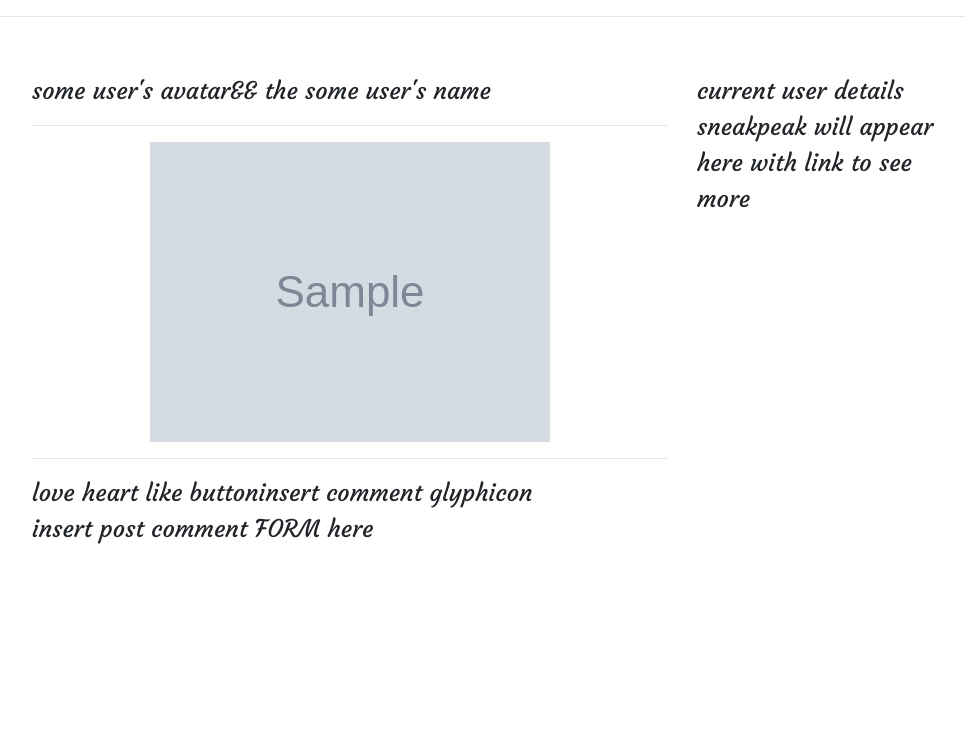
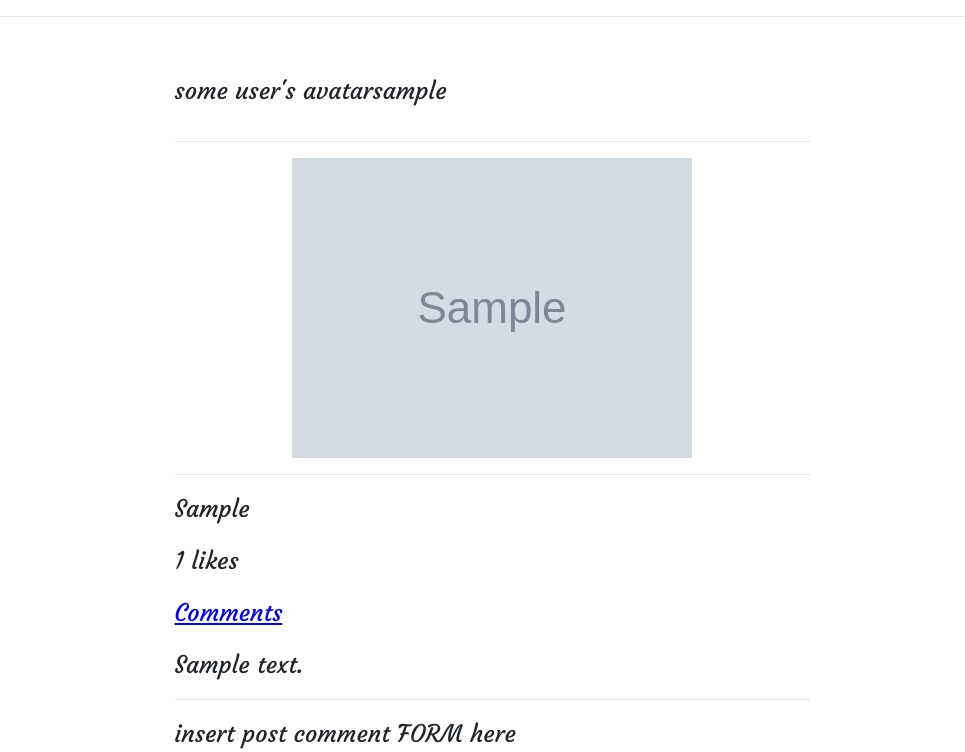
Before and after one commit to rknyra/insta-klooni, a Django app: page /home/ in a window 1280 px wide. Shown: the part 116-868 px from the top of the page, without its empty margins (148-1113 px from the left). Before the commit the page ends 660 px from the top, so only its background shows below. Run offline with Django 3.2, Linux system fonts and the light colour scheme; a user stored in the database is signed in; tables that the repository leaves empty hold one stand-in row (values such as "Sample post"); grey boxes marked "Sample" are stand-in pictures; some libraries are stand-ins or nearby versions; some web fonts are replaced.

Commit message:
retrieve the image likes and comments from the database and display them on the application's homepage

```diff
--- a/instaklooni/settings.py
+++ b/instaklooni/settings.py
@@ -65,6 +65,7 @@
                 'django.template.context_processors.request',
                 'django.contrib.auth.context_processors.auth',
                 'django.contrib.messages.context_processors.messages',
+
             ],
         },
     },
--- a/klooni/templates/klooni_pages/home.html
+++ b/klooni/templates/klooni_pages/home.html
@@ -14,8 +14,8 @@
 <div class='col-xs-7 col-sm-7 col-md-7 col-lg-7'>
 
 <div class='d-inline-flex'>
-<div> some user's avatar </div>
-<div> && the some user's name</div>
+<p> some user's avatar </p>
+<p> {{ item.profile}} </p>
 </div>
 <hr>
 
@@ -23,19 +23,30 @@
 <img src="{{item.image}}" alt='image'>
 </div>
 <hr>
-<div class='d-inline-flex'>
-<div> love heart like button </div>
-<div> insert comment glyphicon </div>
+<div>
+<p> {{ item.caption }} </p>
+<p> {{item.likes}} likes </p>
+<p class='blueUnderline'>Comments</p>
+<div> {{item.comments}} </div>
 </div>
-
+<hr>
 <div>
 insert post comment FORM  here
 </div>
 
+
+{% empty %}
+  <div class="row">
+    <h2 class="text-center">No photos or vidieos posted yet <a href='/'> How about you post some... </a></h2>
+  </div>
+
+
 </div>
 
 <div class='col-xs-3 col-sm-3 col-md-3 col-lg-3'>
-current user  details sneakpeak will appear here with link to see more
+{% if user.is_authenticated %}
+<p><strong> {{ user.username }} </strong></p>
+{% endif %}
 </div>
 
 
--- a/klooni/views.py
+++ b/klooni/views.py
@@ -2,6 +2,7 @@
 from django.contrib.auth import login, views, forms
 from django.contrib.auth.decorators import login_required
 from .models import Profile, Image
+from django.contrib.auth.models import User
 
 
 #landing page
@@ -13,4 +14,6 @@
 @login_required(login_url='/accounts/login')
 def home(request):
     images = Image.objects.all()
-    return render(request,'klooni_pages/home.html', {'images':images})
+    user = request.user.get_username()
+
+    return render(request,'klooni_pages/home.html', {'images':images, 'user':user})
--- a/static/css/baseklooni.css
+++ b/static/css/baseklooni.css
@@ -28,3 +28,8 @@
     font-size: 2.3vh;
     color: blue;
 }
+.blueUnderline {
+    font-size: 3vh;
+    color: blue;
+    text-decoration: underline;
+}
```
